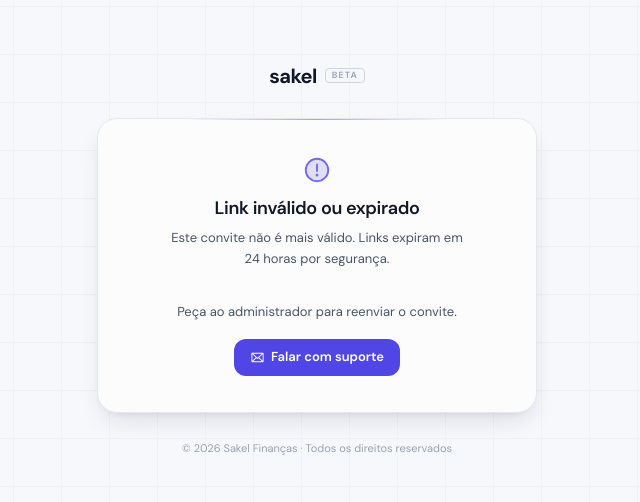
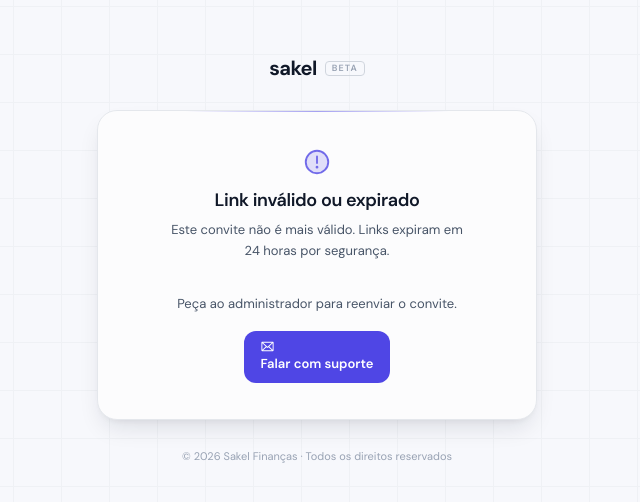
Before and after one commit to kelvencruz/SaKel-Finan-as-Pessoais, a Next.js app: page /auth/accept-invite in a window 1280 px wide. Shown: the part 138-640 px from the top of the page, without its empty margins (323-963 px from the left). Built offline with nearby package versions, Linux system fonts and the light colour scheme; no server answers.

Commit message:
fix: remove display from btn-primary — Tailwind hidden now works correctly

```diff
--- a/src/app/globals.css
+++ b/src/app/globals.css
@@ -403,7 +403,6 @@ body {
 
 /* Botão primário */
 .btn-primary {
-  display: inline-flex;
   align-items: center;
   justify-content: center;
   gap: 6px;
```
